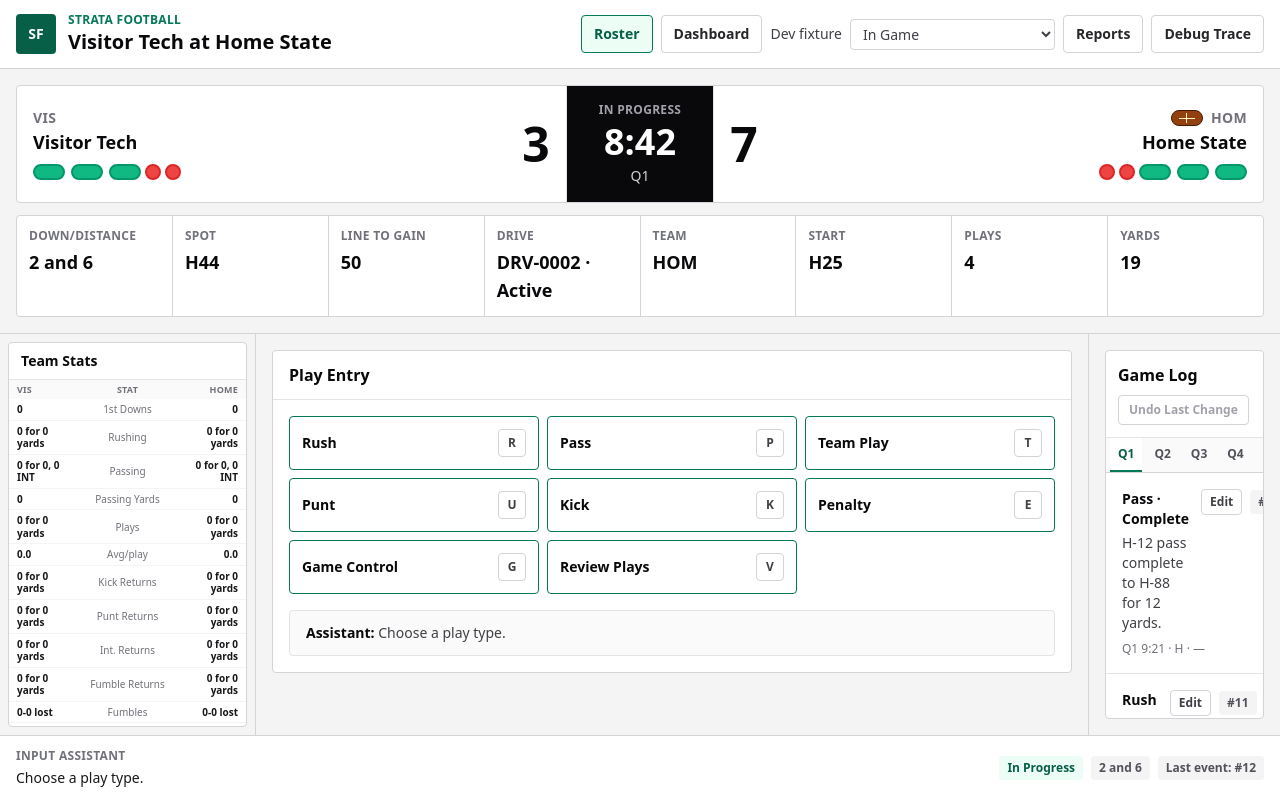
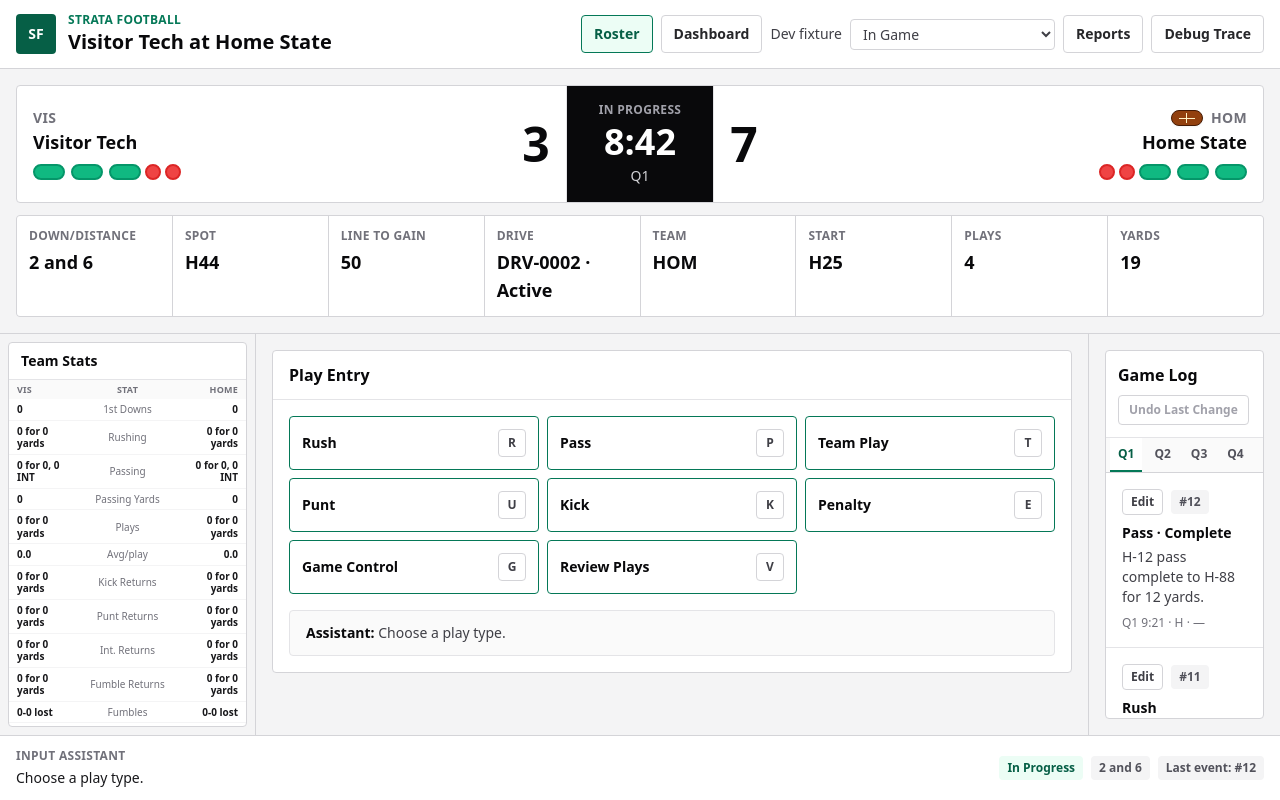
Before and after one commit to bryanshepherd/strata_football_ui, a React (Vite) app: page /scorer in a window 1280 px wide. Built offline with nearby package versions, Linux system fonts and the light colour scheme.

Commit message:
Stack play log controls, category, description and context

```diff
--- a/src/components/scorer/FootballPlayReviewModal.jsx
+++ b/src/components/scorer/FootballPlayReviewModal.jsx
@@ -80,9 +80,13 @@ export default function FootballPlayReviewModal({ envelope, hidden = false, onCl
             </div>
             <div aria-label="Reviewed plays" className="min-h-0 flex-1 overflow-y-auto overscroll-contain" onScroll={() => { if (!hidden) scrollRef.current = listRef.current.scrollTop; }} ref={listRef} tabIndex={0}>
               <ol className="divide-y divide-zinc-200">{rows.map(row => <li aria-label={`Review play ${row.event.sequence}`} className="px-5 py-4" key={row.key}>
-                <div className="flex items-start justify-between gap-3"><div className="min-w-0"><div className="text-xs font-semibold text-zinc-600">#{row.event.sequence} · {row.context}</div><p className="mt-1 text-sm text-zinc-900">{row.description}</p></div>
-                  <div className="flex shrink-0 gap-2">{onInsertBefore && row.event.preState && <button aria-label={`Insert before reviewed play ${row.event.sequence}`} className="rounded border border-zinc-300 px-3 py-1.5 text-sm font-semibold hover:border-emerald-700" onClick={event => { scrollRef.current = listRef.current?.scrollTop || 0; focusRef.current = event.currentTarget; onInsertBefore(row.event); }} type="button">Insert Before</button>}{isEditableFootballReviewEvent(row.event) && <button aria-label={`Edit reviewed play ${row.event.sequence}`} className="shrink-0 rounded border border-zinc-300 px-3 py-1.5 text-sm font-semibold hover:border-emerald-700 hover:bg-emerald-50" onClick={event => edit(row.event, event.currentTarget)} type="button">Edit</button>}</div>
+                <div className="flex flex-wrap items-center gap-2">
+                  {onInsertBefore && row.event.preState && <button aria-label={`Insert before reviewed play ${row.event.sequence}`} className="rounded border border-zinc-300 px-3 py-1.5 text-sm font-semibold hover:border-emerald-700" onClick={event => { scrollRef.current = listRef.current?.scrollTop || 0; focusRef.current = event.currentTarget; onInsertBefore(row.event); }} type="button">Insert Before</button>}{isEditableFootballReviewEvent(row.event) && <button aria-label={`Edit reviewed play ${row.event.sequence}`} className="shrink-0 rounded border border-zinc-300 px-3 py-1.5 text-sm font-semibold hover:border-emerald-700 hover:bg-emerald-50" onClick={event => edit(row.event, event.currentTarget)} type="button">Edit</button>}
+                  <span className="rounded bg-zinc-100 px-2 py-1 text-xs font-semibold text-zinc-600">#{row.event.sequence}</span>
                 </div>
+                <div className="mt-2 text-sm font-semibold capitalize">{row.event.type}{row.event.subtype ? ` · ${row.event.subtype}` : ''}</div>
+                <p className="mt-1 break-words text-sm text-zinc-900">{row.description}</p>
+                <div className="mt-2 text-xs text-zinc-500">{row.context}</div>
                 {view === 'player' && <p className="mt-2 text-xs font-semibold text-emerald-800">{[...(row.involvement.get(playerId) || [])].join(' · ')}</p>}
               </li>)}</ol>
               {!rows.length && <p className="p-5 text-sm text-zinc-600">{view === 'player' && !playerId ? 'Choose a team and click a player to review their plays.' : playQuery ? 'No plays match this search.' : 'No recorded plays to show.'}</p>}
--- a/src/pages/FootballScorerShell.jsx
+++ b/src/pages/FootballScorerShell.jsx
@@ -1956,17 +1956,7 @@ const GameLogColumn = ({ canUndo, editFeedback, editingDisabled, envelope, onEdi
               </li>
             ) : (
               <li key={item.event.eventId || item.event.clientEventId || `event-${index}`} className="p-4">
-                <div className="flex items-start justify-between gap-3">
-                  <div>
-                    <div className="text-sm font-semibold capitalize">
-                      {item.event.type}
-                      {item.event.subtype ? ` · ${item.event.subtype}` : ''}
-                    </div>
-                    <p className="mt-1 text-sm text-zinc-700">
-                      {formatFootballSafetyReadout(item.event, formatFootballFumbleReadout(item.event, resolveFootballUnknownPlayerText(item.event, item.event.description || item.event.result?.code || 'Accepted event', envelope.rosters?.teams)))}
-                    </p>
-                  </div>
-                  <div className="flex shrink-0 items-center gap-2">
+                <div className="flex flex-wrap items-center gap-2">
                   {onChallengeRescore && isOverturnedFootballChallenge(item.event) && item.event.result.gameControl.rescore?.status !== 'complete' && <button className="rounded border border-amber-500 px-2 py-1 text-xs font-bold" disabled={editingDisabled} onClick={() => onChallengeRescore(item.event)}>Rescore</button>}
                   {onInsertBefore && item.event.preState && <button aria-label={`Insert before play ${item.event.sequence}`} className="rounded border border-zinc-300 bg-white px-2 py-1 text-xs font-semibold hover:border-emerald-600 disabled:opacity-40" disabled={editingDisabled} onClick={() => onInsertBefore(item.event)} type="button">Insert Before</button>}
                   {onEditEvent && isEditableGameLogEvent(item.event) && (
@@ -1991,7 +1981,13 @@ const GameLogColumn = ({ canUndo, editFeedback, editingDisabled, envelope, onEdi
                     #{item.event.sequence ?? '-'}
                   </span>
                 </div>
-                </div>
+                <div className="mt-2 text-sm font-semibold capitalize">
+                  {item.event.type}
+                  {item.event.subtype ? ` · ${item.event.subtype}` : ''}
+                </div>
+                <p className="mt-1 break-words text-sm text-zinc-700">
+                  {formatFootballSafetyReadout(item.event, formatFootballFumbleReadout(item.event, resolveFootballUnknownPlayerText(item.event, item.event.description || item.event.result?.code || 'Accepted event', envelope.rosters?.teams)))}
+                </p>
                 <div className="mt-2 text-xs text-zinc-500">
                   {gameLogContextLabel(envelope, item.event, periodLabel)}
                 </div>
```
Lines whose indentation alone changed are shown as unchanged.
